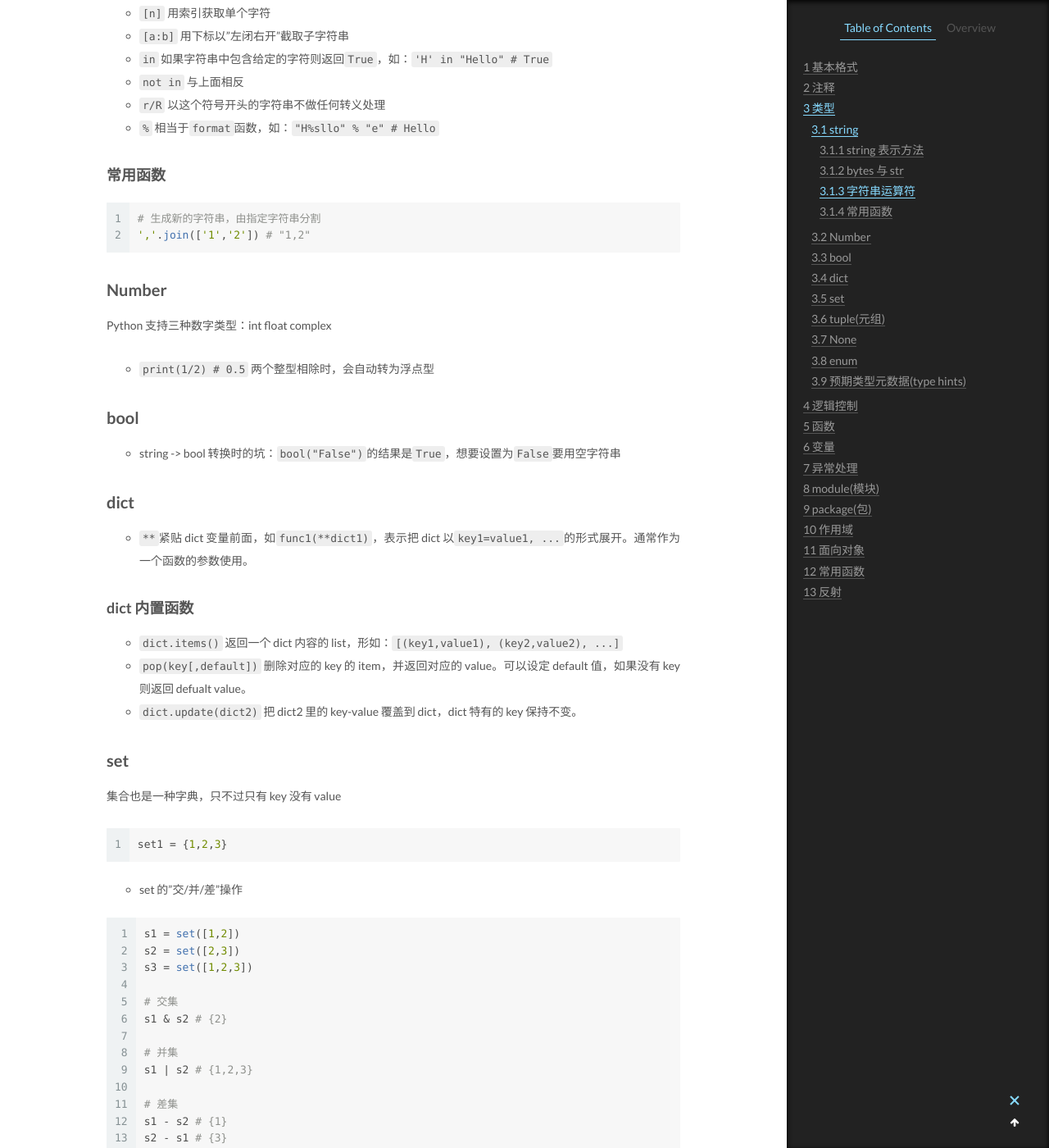
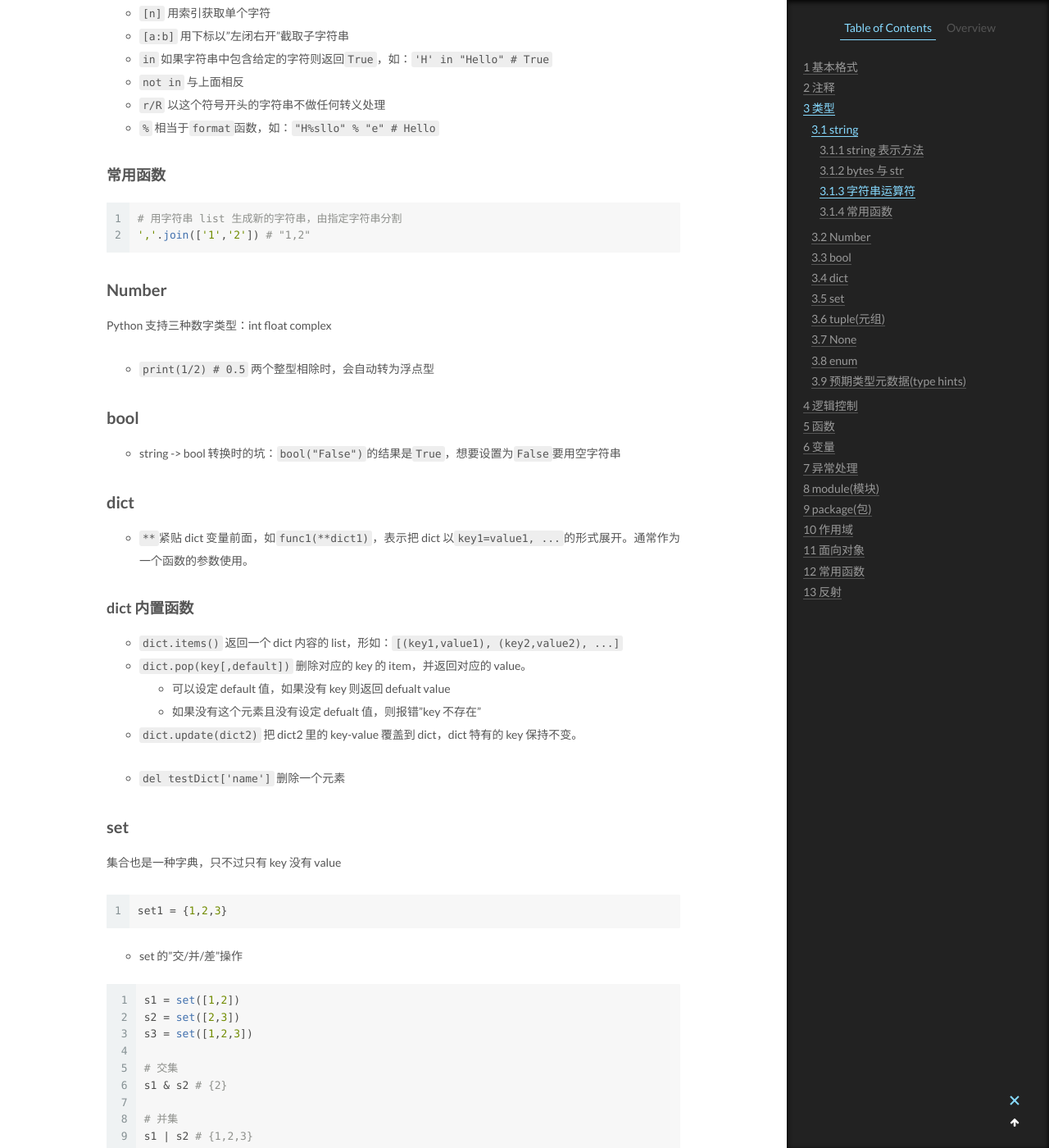
Before and after one commit to CodeHunter2006/CodeHunter2006.github.io, a Jekyll site: the page built from _posts/2023-01-07-Python_Syntex.md, in a window 1280 px wide and 1400 px high, scrolled down 2103 px. Shown: the whole window at 82% size. Built offline with Jekyll 4.4.1, drawn with Linux system fonts in a browser that asks for light colours; some of the changed text lies outside the part shown.

Commit message:
doc: add contents

````diff
--- a/_posts/2023-01-07-Python_Syntex.md
+++ b/_posts/2023-01-07-Python_Syntex.md
@@ -94,7 +94,7 @@
 ### 常用函数
 
 ```python
-# 生成新的字符串，由指定字符串分割
+# 用字符串 list 生成新的字符串，由指定字符串分割
 ','.join(['1','2']) # "1,2"
 ```
 
@@ -117,10 +117,15 @@
 
 - `dict.items()`
   返回一个 dict 内容的 list，形如：`[(key1,value1), (key2,value2), ...]`
-- `pop(key[,default])`
-  删除对应的 key 的 item，并返回对应的 value。可以设定 default 值，如果没有 key 则返回 defualt value。
+- `dict.pop(key[,default])`
+  删除对应的 key 的 item，并返回对应的 value。
+  - 可以设定 default 值，如果没有 key 则返回 defualt value
+  - 如果没有这个元素且没有设定 defualt 值，则报错"key 不存在"
 - `dict.update(dict2)`
   把 dict2 里的 key-value 覆盖到 dict，dict 特有的 key 保持不变。
+
+- `del testDict['name']`
+  删除一个元素
 
 ## set
 
@@ -208,6 +213,10 @@
 
 - 遇到 json 序列化报错时`TypeError: Object of type 'eekday' is not JSON serializable`，
   可以用多继承解决：`class Weekday(int, Enum):`
+
+- 使用`package pymysql`时可能遇到`object has no attribute 'translate'`，因为不识别 Enum 类型，需要强转成 int 型使用
+
+- 为了避免上面两个报错，可以不继承任何类创建`Weekday`类，但是无法保证"不重复"和"不可修改"特性，需要在使用中注意。
 
 ## 预期类型元数据(type hints)
 
@@ -588,6 +597,7 @@
 - 在`__init__.py`可以设置变量`__all__ = ["echo", "surround", "reverse"]`如果用`from xxx import *`的导入方式，则会只导入`__all__`指定的元素
 - 模块如果被间接导入多次，只会被加载一次，`__init__.py`只会被调用一次
 - 如果多个模块都在一个包中，并且这些模块依赖相同的外部包，就可以把这些 import 语句放入`__init__.py`中，避免重复
+- 在`__init__.py`可以提前写好`from self.package import class1`来指定可被导出的类或全局变量
 
 ## 在文件中区分导入和脚本执行
 
@@ -613,6 +623,7 @@
 - 在函数内定义函数形成闭包时，可以在内部函数中用`nonlocal xx`声明该变量为上层函数中的变量，否则默认为局部变量
 
 - 关于下划线`_`和作用域的关系
+
   - 在 class 中，函数名以双下划线`__`开头，则该函数由于 Python 的重命名机制，会自动在外部和子类隐藏，相当于其他语言`private`的作用
   - 在变量或函数名前加一个下划线`_`表示一种命名规范，这种变量或函数不推荐在外部使用或子类重写，应该被当做`private`看待，但是实际上是可以访问到的
   - 在变量后面加下划线，通常用于避免和关键字冲突，例如：`int_`
@@ -624,6 +635,9 @@
     - 容器类操作
     - 可调用对象
     - 序列化
+
+- `del v1`
+  删除变量。之后再引用会报"未定义"错误。
 
 # 面向对象
 
````
Also changed, not shown: _posts/2020-03-18-SQL_CMD.md (+5 -0 lines).
